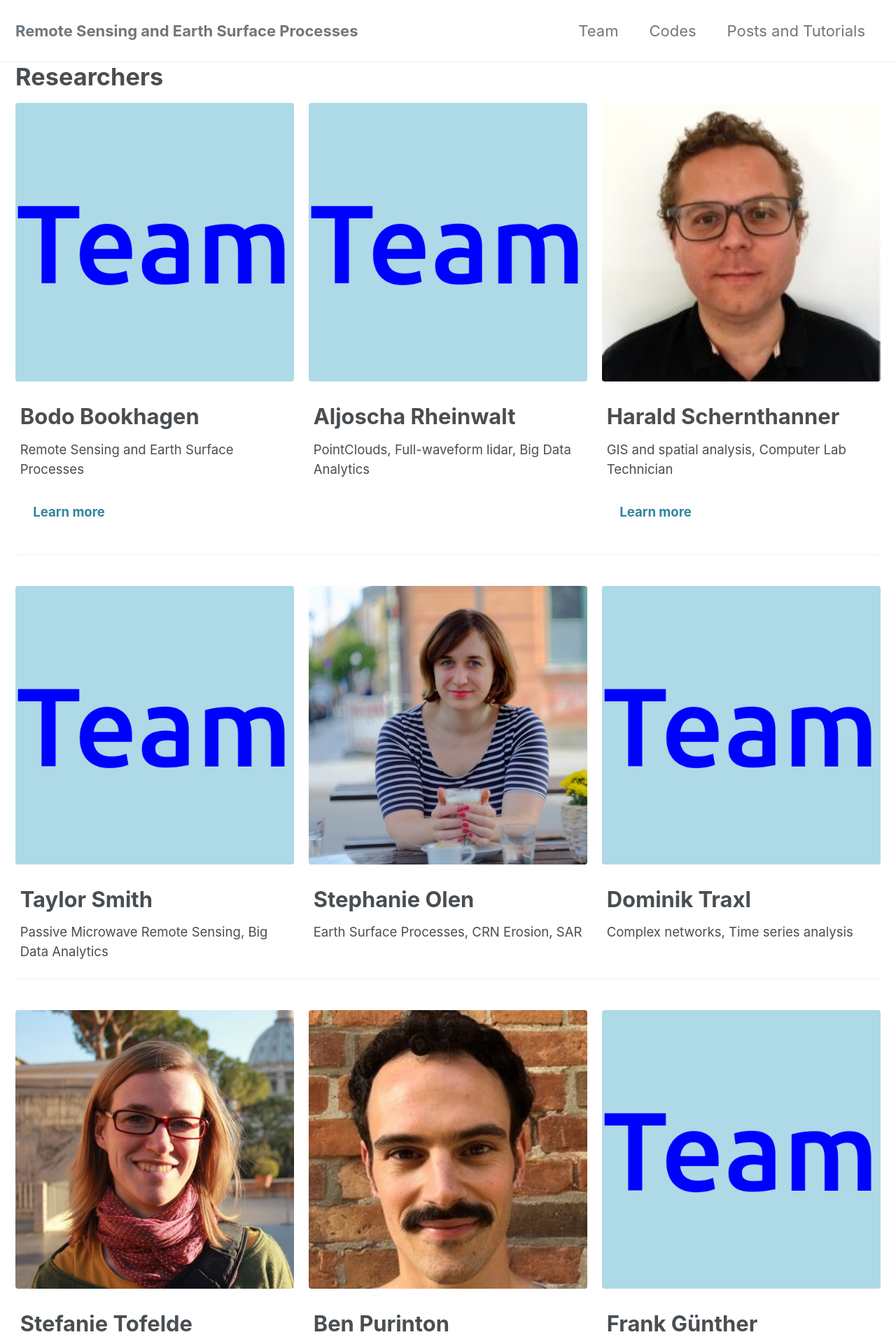
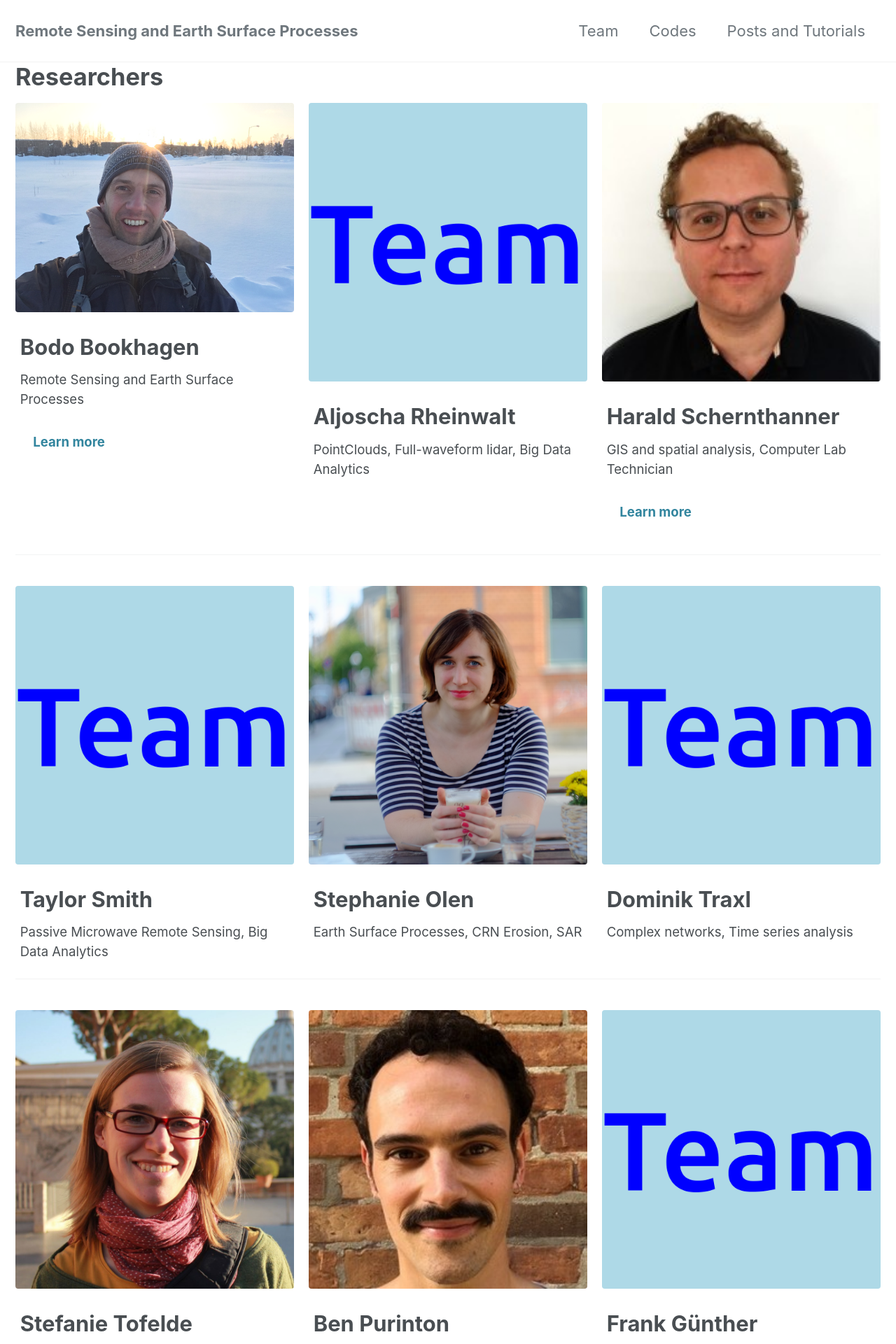
Before and after one commit to UP-RS-ESP/vacon.github.io, a Jekyll site: the page built from _pages/team_members.md, in a window 1280 px wide. Shown: the top 1920 px of the page at 70% size. Built offline with Jekyll 4.4.1, drawn with Linux system fonts in a browser that asks for light colours; cached includes are drawn as plain includes; nearby versions of some CDN libraries.

Commit message:
Mar-09 2020

```diff
--- a/_pages/team_members.md
+++ b/_pages/team_members.md
@@ -7,7 +7,7 @@ entries_layout: grid
 classes: wide
 
 researchers1:
-  - image_path: /images/team_photo.png
+  - image_path: /images/bookhagen.jpg
     alt: "Bodo Bookhagen"
     title: "Bodo Bookhagen"
     excerpt: "Remote Sensing and Earth Surface Processes"
```
Also changed, not shown: images/bookhagen.jpg (added).
